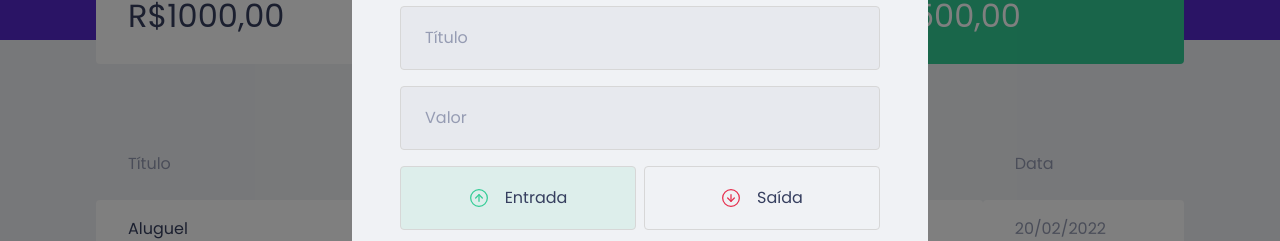
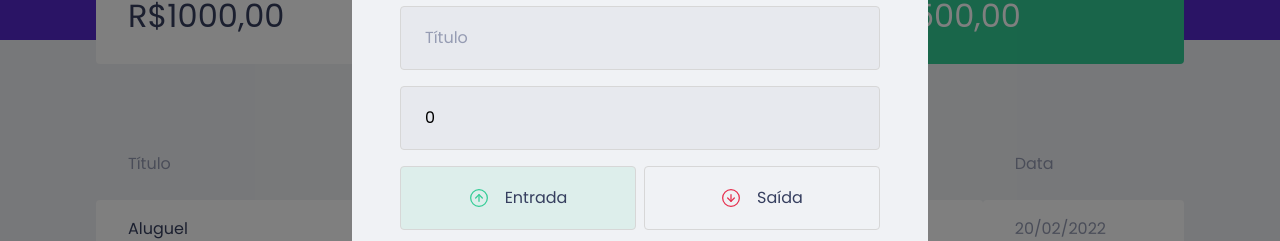
Before and after one commit to felipe-b-oliveira/dtmoney, a React (Vite) app: page / in a window 1280 px wide. Both pictures are taken after a click on the button "Nova transação". Shown: the part 232-473 px from the top of the page. Built offline with nearby package versions, Linux system fonts and the light colour scheme; no server answers; what miragejs would draw is missing.

Commit message:
feat: Adds inputs states

```diff
--- a/src/components/NewTransactionModal/index.tsx
+++ b/src/components/NewTransactionModal/index.tsx
@@ -1,4 +1,4 @@
-import {useState} from "react";
+import {FormEvent, useState} from "react";
 import Modal from "react-modal";
 import closeImg from "../../assets/close.svg";
 import incomeImg from "../../assets/income.svg";
@@ -19,7 +19,18 @@ interface NewTransactionModalProps {
 * validation like 'className={ type === 'deposit' ? 'button-deposit-class' : 'button-withdraw-class'}
 */
 export function NewTransactionModal({ isOpen, onRequestClose }: NewTransactionModalProps) {
+    const [title, setTitle] = useState('');
+    const [value, setValue] = useState(0);
+    const [category, setCategory] = useState('');
     const [type, setType] = useState('deposit');
+
+    /**
+     * PreventDefault: Prevines html default behavior, in the case of this form, the method prevents html from reloading
+     * the whole page because of form submit action.
+     */
+    function handleCreateNewTransaction(e:FormEvent) {
+        e.preventDefault();
+    }
 
     return (
         <Modal
@@ -36,16 +47,20 @@ export function NewTransactionModal({ isOpen, onRequestClose }: NewTransactionMo
                 <img src={closeImg} alt="Fechar modal" />
             </button>
 
-            <Container>
+            <Container onSubmit={handleCreateNewTransaction}>
                 <h2>Cadastrar transação</h2>
 
                 <input
                     placeholder="Título"
+                    value={title}
+                    onChange={e => setTitle(e.target.value)}
                 />
 
                 <input
                     type="number"
                     placeholder="Valor"
+                    value={value}
+                    onChange={e => setValue(Number(e.target.value))}
                 />
 
                 <TransactionTypeContainer>
@@ -72,6 +87,8 @@ export function NewTransactionModal({ isOpen, onRequestClose }: NewTransactionMo
 
                 <input
                     placeholder="Categoria"
+                    value={category}
+                    onChange={e => setCategory(e.target.value)}
                 />
 
                 <button type="submit">
```
